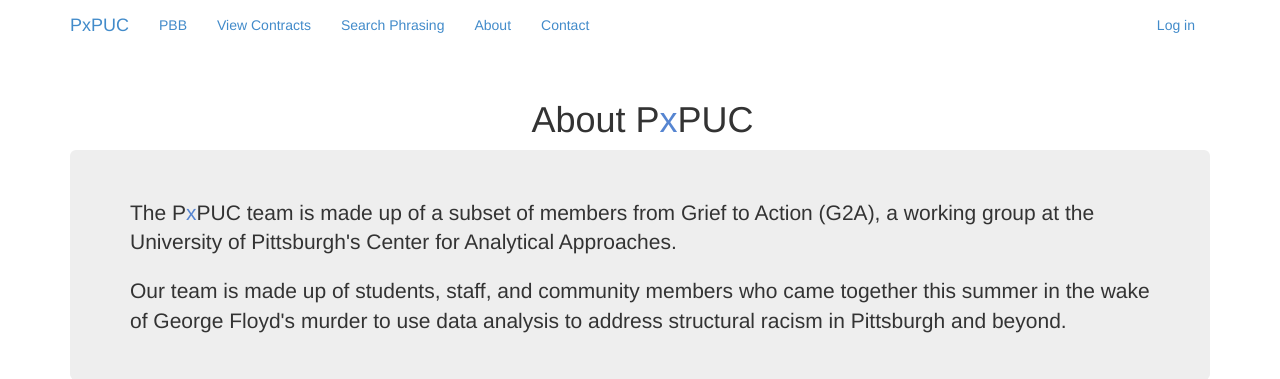
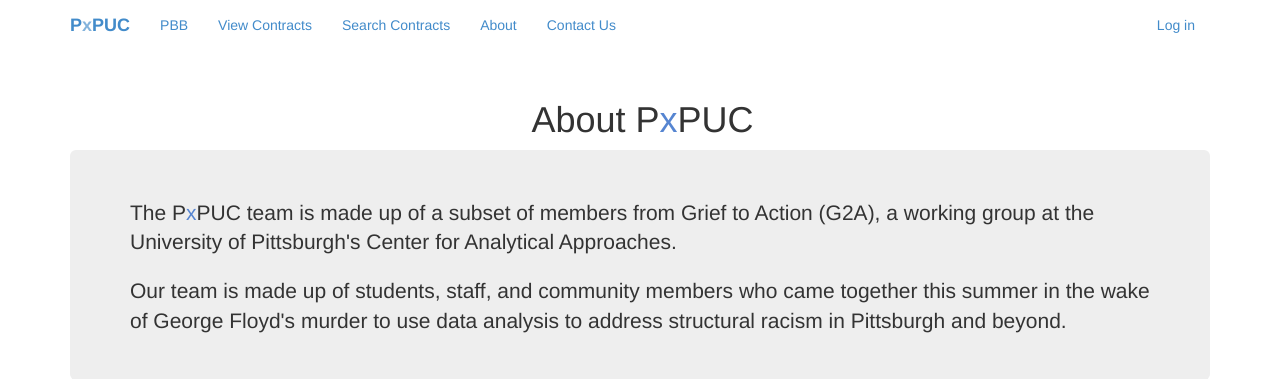
Before and after one commit to CAASI-G2A/g2a-website, a Django app: page /about/ in a window 1280 px wide. Shown: the top 379 px of the page. Run offline with Django 3.2, Linux system fonts and the light colour scheme; some libraries are stand-ins or nearby versions.

Commit message:
Update layout.html

```diff
--- a/PPUC/app/templates/app/layout.html
+++ b/PPUC/app/templates/app/layout.html
@@ -20,15 +20,15 @@
                     <span class="icon-bar"></span>
                     <span class="icon-bar"></span>
                 </button>
-                <a href="/" class="navbar-brand">PxPUC</a>
+                <a href="/" class="navbar-brand" style="font-weight:bold;">P<span style="font-weight:bolder;opacity:0.65;">x</span>PUC</a>
             </div>
             <div class="navbar-collapse collapse">
                 <ul class ="nav navbar-nav">
                     <li><a href="{% url 'PBB/' %}">PBB</a></li>
                     <li><a id="lk1" href="{% url 'search' %}">View Contracts</a></li>
-                    <li><a href="{% url 'search_contract' %}">Search Phrasing</a></li>
+                    <li><a href="{% url 'search_contract' %}">Search Contracts</a></li>
                     <li><a href="{% url 'about' %}">About</a></li>
-                    <li><a href="{% url 'contact' %}">Contact</a></li>
+                    <li><a href="{% url 'contact' %}">Contact Us</a></li>
                 </ul>
                 {% include 'app/loginpartial.html' %}
             </div>
```
